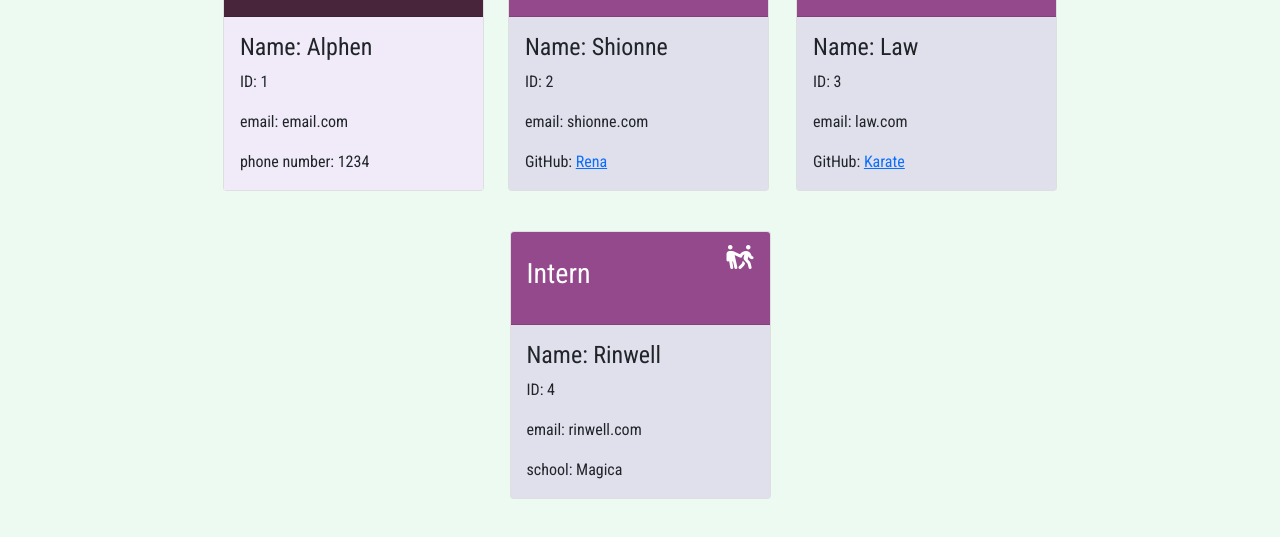
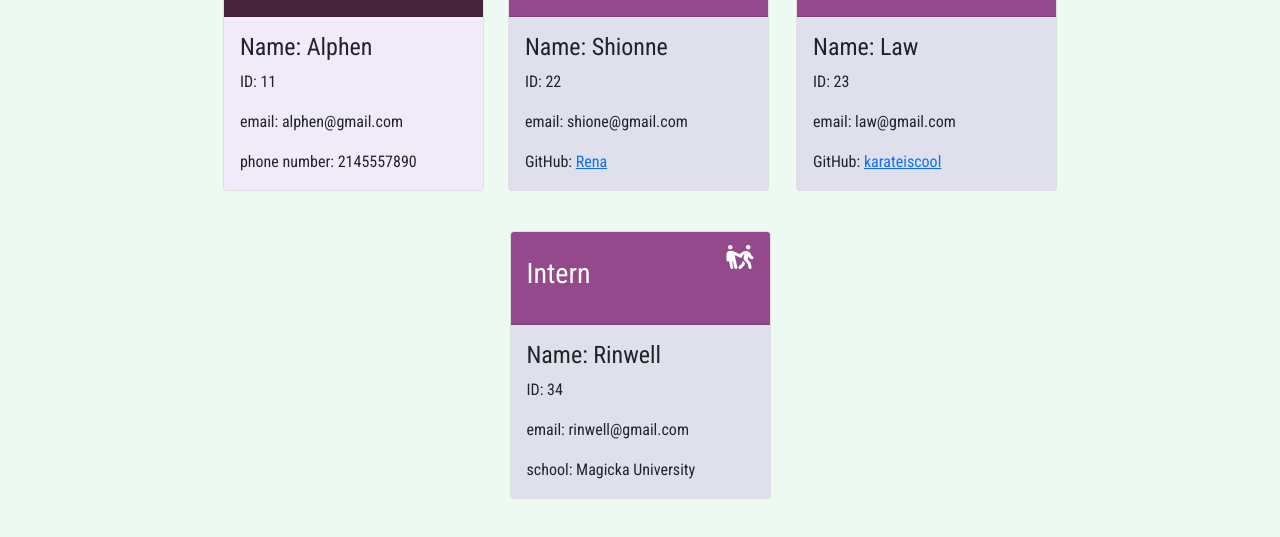
Before and after one commit to Victorini1/Team_Generator, a website: page dist/index.html in a window 1280 px wide. Shown: the part 411-948 px from the top of the page. Drawn offline with nearby package versions, Linux system fonts and the light colour scheme; a web font is replaced by a local one.

Commit message:
created ReadME and final cleanup

```diff
--- a/dist/index.html
+++ b/dist/index.html
@@ -32,9 +32,9 @@
            <h3>Manager</h3><i class="fa-brands fa-black-tie fa-xl"></i></div>
            <div class="card-body">
              <h4 class="card-title">Name: Alphen</h4>
-             <p class="card-text">ID: 1</p>
-             <p class="card-text">email: email.com</p>
-             <p class="card-text">phone number: 1234</p>
+             <p class="card-text">ID: 11</p>
+             <p class="card-text">email: alphen@gmail.com</p>
+             <p class="card-text">phone number: 2145557890</p>
            </div>
        </div>
        </div>
@@ -45,8 +45,8 @@
            <h3>Engineer</h3><i class="fa-solid fa-computer fa-xl"></i></div>
            <div class="card-body">
              <h4 class="card-title">Name: Shionne</h4>
-             <p class="card-text">ID: 2</p>
-             <p class="card-text">email: shionne.com</p>
+             <p class="card-text">ID: 22</p>
+             <p class="card-text">email: shione@gmail.com</p>
              <p class="card-text">GitHub: <a href="https://github.com/Rena">Rena</a></p>
            </div>
        </div>
@@ -57,9 +57,9 @@
            <h3>Engineer</h3><i class="fa-solid fa-computer fa-xl"></i></div>
            <div class="card-body">
              <h4 class="card-title">Name: Law</h4>
-             <p class="card-text">ID: 3</p>
-             <p class="card-text">email: law.com</p>
-             <p class="card-text">GitHub: <a href="https://github.com/Karate">Karate</a></p>
+             <p class="card-text">ID: 23</p>
+             <p class="card-text">email: law@gmail.com</p>
+             <p class="card-text">GitHub: <a href="https://github.com/karateiscool">karateiscool</a></p>
            </div>
        </div>
        </div>
@@ -70,9 +70,9 @@
             <h3>Intern</h3><i class="fa-solid fa-people-pulling fa-xl"></i></div>
             <div class="card-body">
               <h4 class="card-title">Name: Rinwell</h4>
-              <p class="card-text">ID: 4</p>
-              <p class="card-text">email: rinwell.com</p>
-              <p class="card-text">school: Magica</p>
+              <p class="card-text">ID: 34</p>
+              <p class="card-text">email: rinwell@gmail.com</p>
+              <p class="card-text">school: Magicka University</p>
             </div>
         </div>
         </div>
--- a/dist/style.css
+++ b/dist/style.css
@@ -57,7 +57,7 @@
 
 body{
     background-color: #ECFAF2;
-    margin-bottom: 0px;
+
 }
 footer{
     background-color:#EE7A53 ;
```
Also changed, not shown: README.md.
